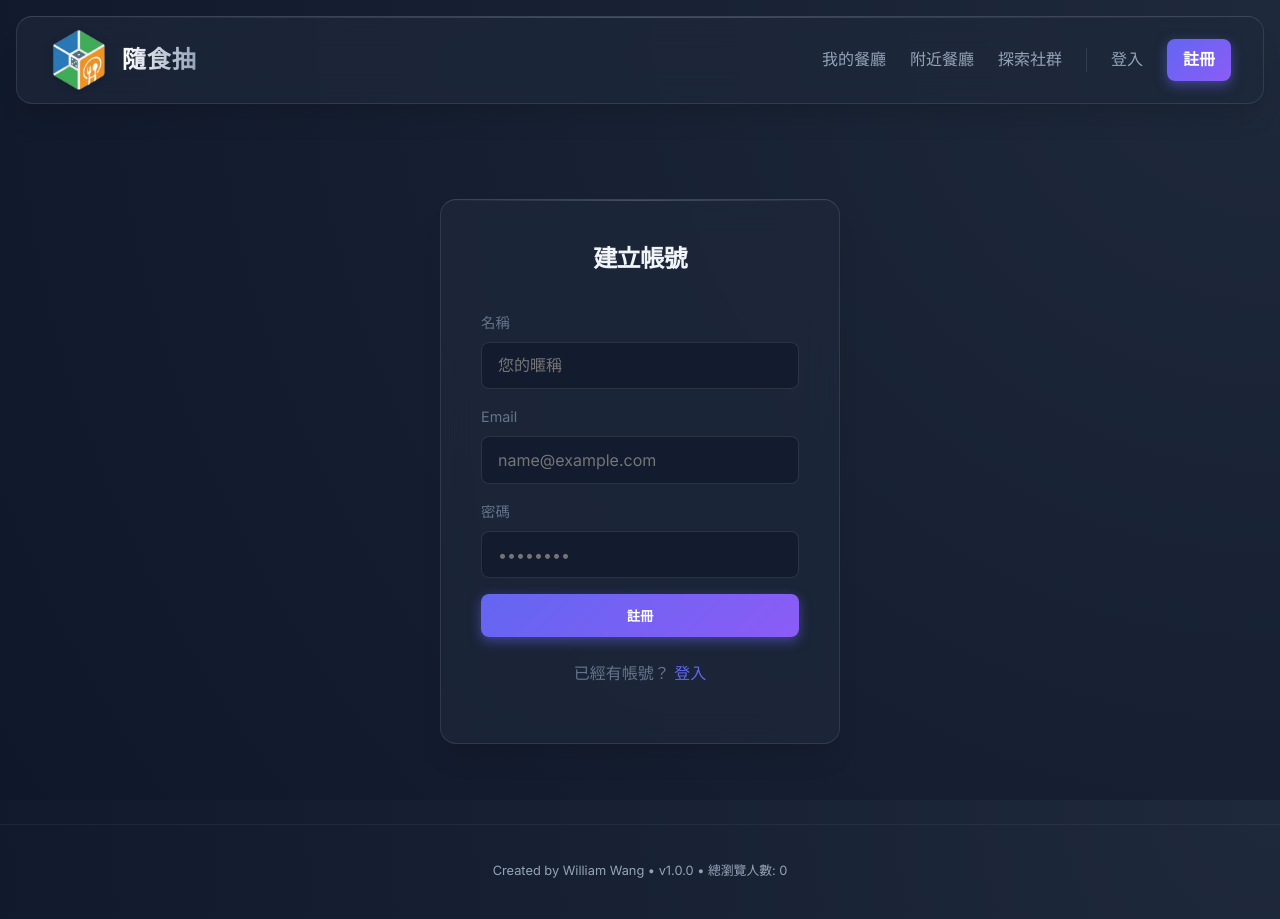
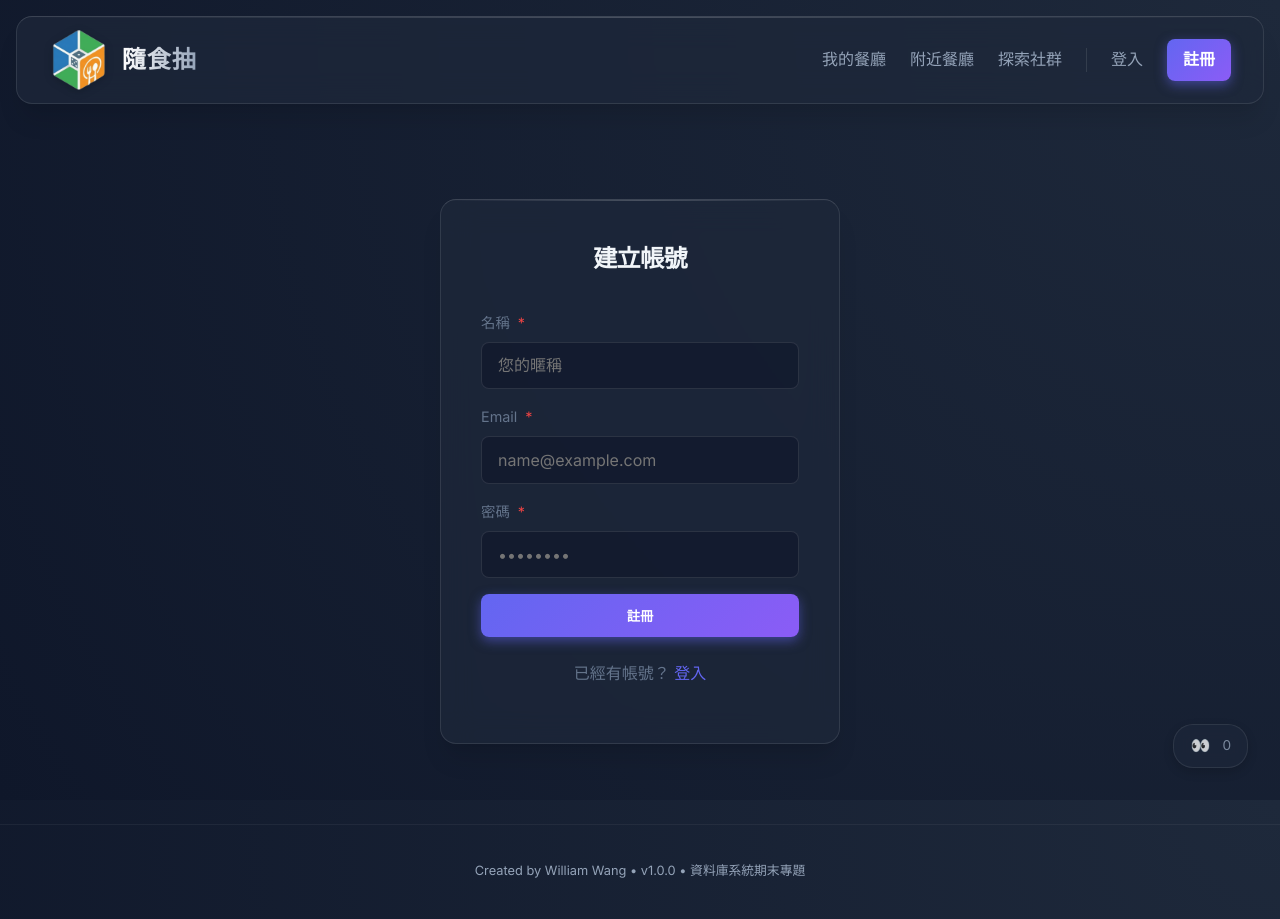
Before and after one commit to lsimonwangl/Restaurant-Gacha, a Vue app in the folder frontend/: page /register in a window 1280 px wide. Built offline with nearby package versions, Linux system fonts and the light colour scheme; no server answers.

Commit message:
fix:外觀修正

```diff
--- a/frontend/src/App.vue
+++ b/frontend/src/App.vue
@@ -5,6 +5,11 @@ import { computed, onMounted, ref } from 'vue'
 import axios from 'axios'
 
 const dailyVisits = ref(0)
+const isVisitExpanded = ref(false)
+
+const toggleVisitBadge = () => {
+  isVisitExpanded.value = !isVisitExpanded.value
+}
 
 const authStore = useAuthStore()
 const isAuthenticated = computed(() => authStore.isAuthenticated)
@@ -66,8 +71,18 @@ const isFullWidthPage = computed(() => ['/nearby'].includes(route.path))
   </main>
 
   <footer class="app-footer">
-    <p>Created by William Wang • v{{ version }} • 總瀏覽人數: {{ dailyVisits }}</p>
+    <p>Created by William Wang • v{{ version }} • 資料庫系統期末專題</p>
   </footer>
+
+  <div
+    class="visit-badge"
+    :class="{ 'expanded': isVisitExpanded }"
+    @click="toggleVisitBadge"
+  >
+    <span class="visit-icon">👀</span>
+    <span class="visit-text">瀏覽人數:</span>
+    <span>{{ dailyVisits }}</span>
+  </div>
 </template>
 
 <style scoped>
@@ -237,4 +252,72 @@ nav {
   margin-top: auto; /* Push to bottom if flex column */
   border-top: 1px solid rgba(255,255,255,0.05);
 }
+
+.visit-badge {
+  position: fixed;
+  bottom: 2rem;
+  right: 2rem;
+  z-index: 1000;
+  display: flex;
+  align-items: center;
+  gap: 6px;
+  padding: 8px 16px;
+  background: rgba(30, 41, 59, 0.8); /* Darker background for floating */
+  backdrop-filter: blur(8px);
+  border-radius: 20px;
+  font-size: 0.85rem;
+  color: var(--text-muted);
+  border: 1px solid rgba(255, 255, 255, 0.1);
+  box-shadow: 0 4px 12px rgba(0, 0, 0, 0.2);
+  transition: all 0.3s ease;
+  opacity: 0.8; /* Slightly transparent to not be too attention grabbing */
+  cursor: pointer;
+}
+
+.visit-badge:hover {
+  opacity: 1;
+  transform: translateY(-2px);
+  background: rgba(30, 41, 59, 0.95);
+  color: var(--text-main);
+}
+
+.visit-icon {
+  font-size: 1rem;
+}
+
+.visit-text {
+  max-width: 0;
+  overflow: hidden;
+  opacity: 0;
+  white-space: nowrap;
+  transition: all 0.5s cubic-bezier(0.68, -0.55, 0.27, 1.55); /* Bouncy transition */
+}
+
+/* Toggle expansion on click state */
+.visit-badge.expanded .visit-text {
+  max-width: 100px;
+  opacity: 1;
+  margin-right: 4px;
+}
+
+/* Jelly Animation */
+.visit-badge:active {
+  transform: scale(0.95);
+}
+
+.visit-badge.expanded {
+  background: rgba(30, 41, 59, 0.95);
+  color: var(--text-main);
+  animation: jelly 0.6s ease-in-out both;
+}
+
+@keyframes jelly {
+  0% { transform: scale(1, 1); }
+  30% { transform: scale(1.25, 0.75); }
+  40% { transform: scale(0.75, 1.25); }
+  50% { transform: scale(1.15, 0.85); }
+  65% { transform: scale(0.95, 1.05); }
+  75% { transform: scale(1.05, 0.95); }
+  100% { transform: scale(1, 1); }
+}
 </style>
--- a/frontend/src/views/LoginView.vue
+++ b/frontend/src/views/LoginView.vue
@@ -26,7 +26,7 @@ const handleLogin = async () => {
 
       <form @submit.prevent="handleLogin">
         <div class="form-group">
-          <label>Email</label>
+          <label>Email <span class="required-asterisk">*</span></label>
           <input type="text" v-model="email" class="input-field" required placeholder="name@example.com">
         </div>
 
--- a/frontend/src/views/RegisterView.vue
+++ b/frontend/src/views/RegisterView.vue
@@ -27,17 +27,17 @@ const handleRegister = async () => {
 
       <form @submit.prevent="handleRegister">
         <div class="form-group">
-          <label>名稱</label>
+          <label>名稱 <span class="required-asterisk">*</span></label>
           <input type="text" v-model="name" class="input-field" required placeholder="您的暱稱">
         </div>
 
         <div class="form-group">
-          <label>Email</label>
+          <label>Email <span class="required-asterisk">*</span></label>
           <input type="email" v-model="email" class="input-field" required placeholder="name@example.com">
         </div>
 
         <div class="form-group">
-          <label>密碼</label>
+          <label>密碼 <span class="required-asterisk">*</span></label>
           <input type="password" v-model="password" class="input-field" required placeholder="••••••••">
         </div>
 
@@ -77,4 +77,9 @@ const handleRegister = async () => {
   color: var(--secondary-color);
   font-size: 0.9rem;
 }
+
+.required-asterisk {
+  color: #ef4444;
+  margin-left: 4px;
+}
 </style>
```
